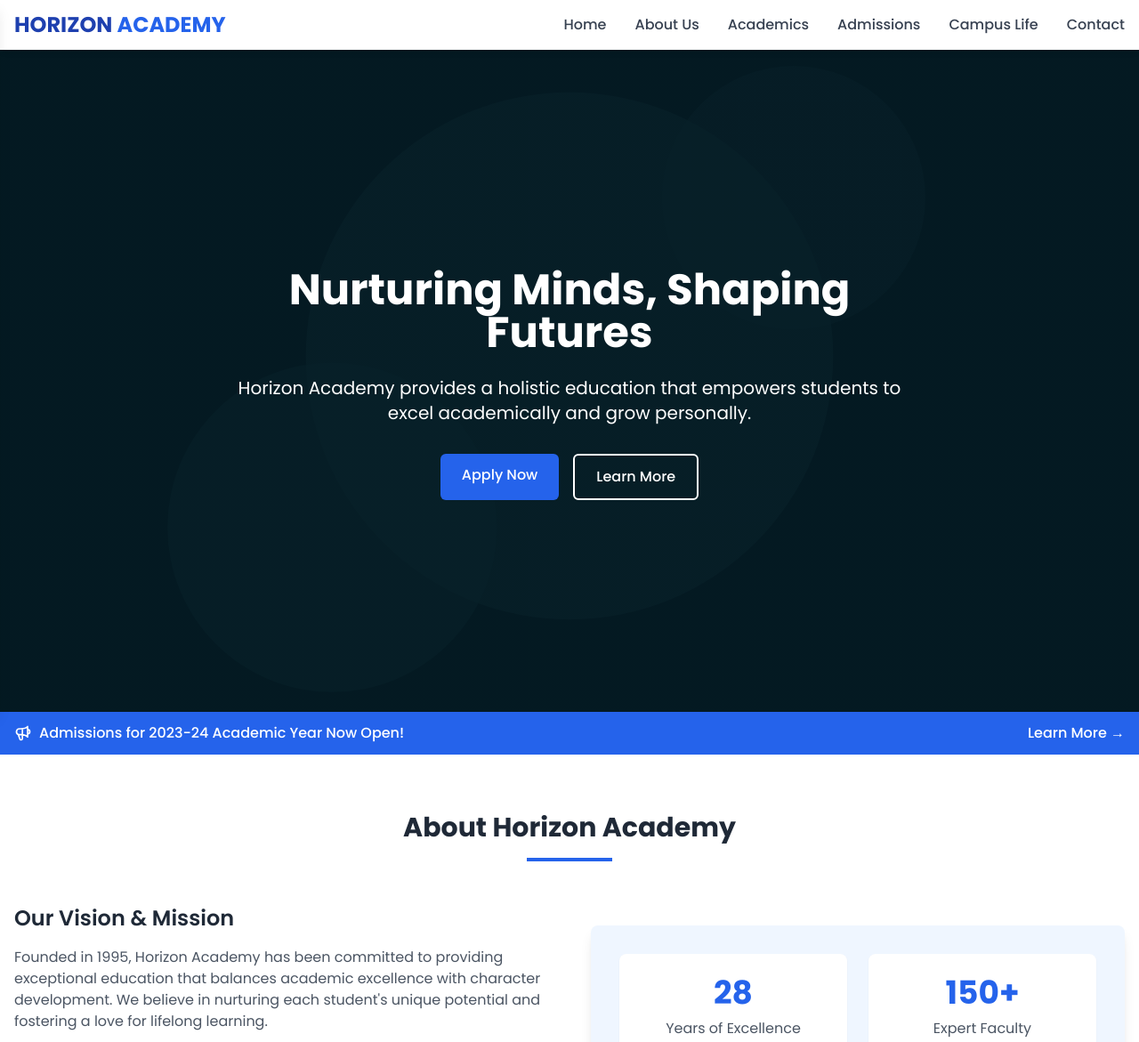
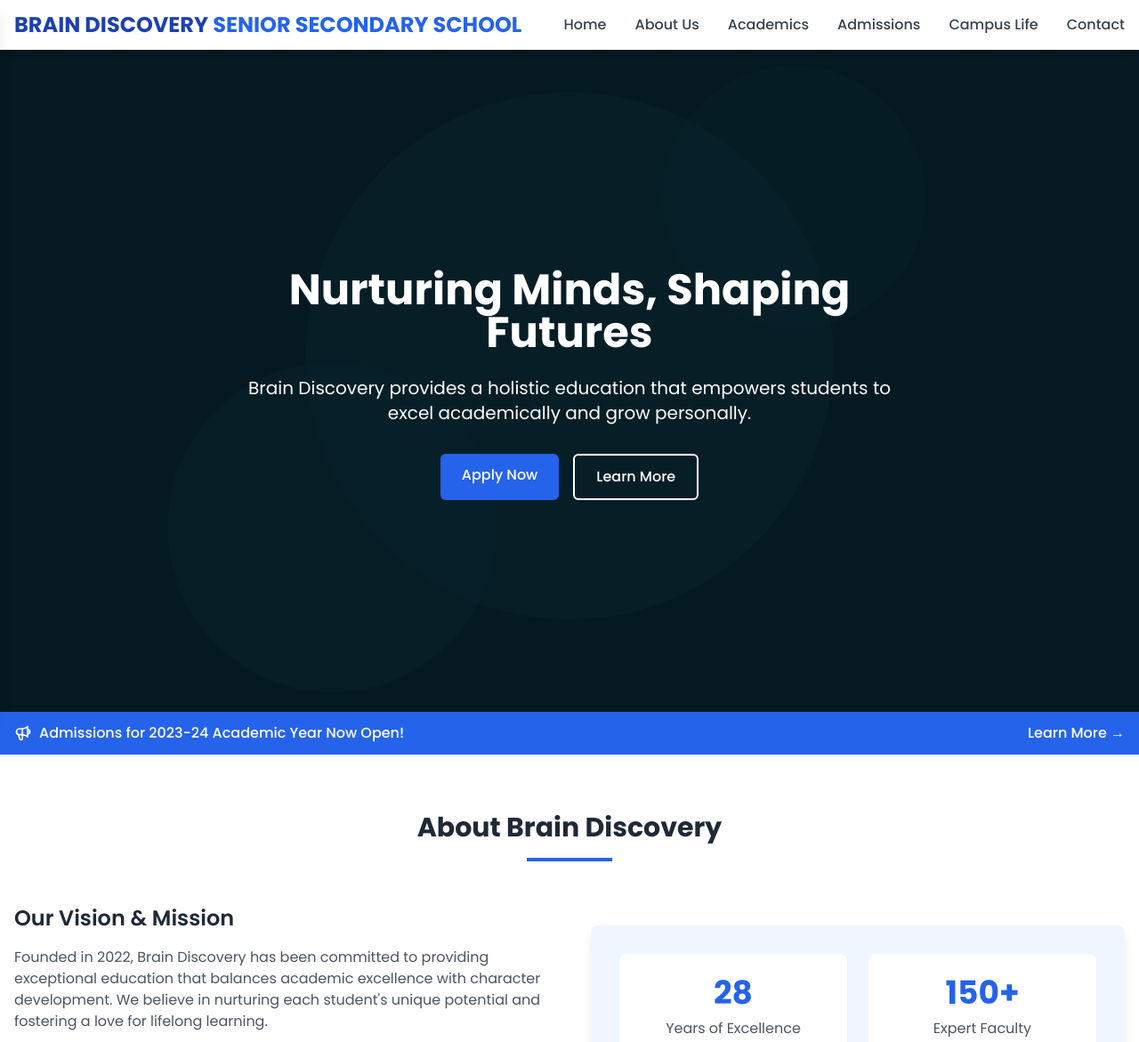
Before and after one commit to braindiscovery2023/school_repo, a plain HTML site: page index.html in a window 1280 px wide. Shown: the top 1171 px of the page at 89% size. Drawn offline with nearby package versions, Linux system fonts and the light colour scheme.

Commit message:
my change

```diff
--- a/index.html
+++ b/index.html
@@ -3,7 +3,7 @@
 <head>
     <meta charset="UTF-8">
     <meta name="viewport" content="width=device-width, initial-scale=1.0">
-    <title>Horizon Academy | Excellence in Education</title>
+    <title>Brain Discovery School</title>
     <script src="https://cdn.tailwindcss.com"></script>
     <link href="https://fonts.googleapis.com/css2?family=Poppins:wght@300;400;500;600;700&display=swap" rel="stylesheet">
     <style>
@@ -57,7 +57,7 @@
         <div class="container mx-auto px-4 py-3 flex justify-between items-center">
             <div class="flex items-center">
                 <div class="text-blue-600 font-bold text-2xl">
-                    <span class="text-blue-800">HORIZON</span> ACADEMY
+                    <span class="text-blue-800">BRAIN DISCOVERY </span> SENIOR SECONDARY SCHOOL
                 </div>
             </div>
 
@@ -84,7 +84,7 @@
             <div class="p-5 border-b border-gray-200">
                 <div class="flex items-center justify-between">
                     <div class="text-blue-600 font-bold text-xl">
-                        <span class="text-blue-800">HORIZON</span> ACADEMY
+                        <span class="text-blue-800">BRAIN DISCOVERY </span> SENIOR SECONDARY SCHOOL
                     </div>
                     <button id="close-menu" class="text-gray-700 focus:outline-none">
                         <svg xmlns="http://www.w3.org/2000/svg" class="h-6 w-6" fill="none" viewBox="0 0 24 24" stroke="currentColor">
@@ -109,7 +109,7 @@
                         <svg xmlns="http://www.w3.org/2000/svg" class="h-5 w-5 mr-2" fill="none" viewBox="0 0 24 24" stroke="currentColor">
                             <path stroke-linecap="round" stroke-linejoin="round" stroke-width="2" d="M3 8l7.89 5.26a2 2 0 002.22 0L21 8M5 19h14a2 2 0 002-2V7a2 2 0 00-2-2H5a2 2 0 00-2 2v10a2 2 0 002 2z" />
                         </svg>
-                        info@horizonacademy.edu
+                        braindiscoveryharora@gmail.com
                     </a>
                     <a href="#" class="text-blue-600 hover:text-blue-800 font-medium flex items-center">
                         <svg xmlns="http://www.w3.org/2000/svg" class="h-5 w-5 mr-2" fill="none" viewBox="0 0 24 24" stroke="currentColor">
@@ -130,7 +130,7 @@
         <div class="container mx-auto px-4 py-16">
             <div class="max-w-3xl mx-auto text-center text-white">
                 <h1 class="text-4xl md:text-5xl font-bold mb-6">Nurturing Minds, Shaping Futures</h1>
-                <p class="text-xl mb-8">Horizon Academy provides a holistic education that empowers students to excel academically and grow personally.</p>
+                <p class="text-xl mb-8">Brain Discovery provides a holistic education that empowers students to excel academically and grow personally.</p>
                 <div class="flex flex-col sm:flex-row justify-center gap-4">
                     <a href="#admissions" class="bg-blue-600 hover:bg-blue-700 text-white font-medium py-3 px-6 rounded-md transition duration-300 ease-in-out transform hover:scale-105">Apply Now</a>
                     <a href="#about" class="bg-transparent border-2 border-white text-white font-medium py-3 px-6 rounded-md hover:bg-white hover:text-blue-800 transition duration-300 ease-in-out transform hover:scale-105">Learn More</a>
@@ -158,14 +158,14 @@
     <section id="about" class="py-16 bg-white">
         <div class="container mx-auto px-4">
             <div class="text-center mb-12">
-                <h2 class="text-3xl font-bold text-gray-800 mb-4">About Horizon Academy</h2>
+                <h2 class="text-3xl font-bold text-gray-800 mb-4">About Brain Discovery</h2>
                 <div class="w-24 h-1 bg-blue-600 mx-auto"></div>
             </div>
 
             <div class="grid grid-cols-1 md:grid-cols-2 gap-12 items-center">
                 <div>
                     <h3 class="text-2xl font-semibold text-gray-800 mb-4">Our Vision & Mission</h3>
-                    <p class="text-gray-600 mb-6">Founded in 1995, Horizon Academy has been committed to providing exceptional education that balances academic excellence with character development. We believe in nurturing each student's unique potential and fostering a love for lifelong learning.</p>
+                    <p class="text-gray-600 mb-6">Founded in 2022, Brain Discovery has been committed to providing exceptional education that balances academic excellence with character development. We believe in nurturing each student's unique potential and fostering a love for lifelong learning.</p>
                     <p class="text-gray-600 mb-6">Our mission is to create a stimulating learning environment where students develop critical thinking skills, creativity, and a strong moral compass to become responsible global citizens.</p>
                     <div class="flex flex-wrap gap-4">
                         <div class="flex items-center">
@@ -439,7 +439,7 @@
             <div class="text-center mb-12">
                 <h2 class="text-3xl font-bold text-gray-800 mb-4">News & Events</h2>
                 <div class="w-24 h-1 bg-blue-600 mx-auto"></div>
-                <p class="mt-4 text-gray-600 max-w-2xl mx-auto">Stay updated with the latest happenings at Horizon Academy.</p>
+                <p class="mt-4 text-gray-600 max-w-2xl mx-auto">Stay updated with the latest happenings at Brain Discovery.</p>
             </div>
 
             <div class="grid grid-cols-1 md:grid-cols-3 gap-8">
@@ -472,7 +472,7 @@
                             </svg>
                             May 10, 2023
                         </div>
-                        <h3 class="text-xl font-semibold text-gray-800 mb-3">Horizon Academy Wins Regional Sports Championship</h3>
+                        <h3 class="text-xl font-semibold text-gray-800 mb-3">Brain Discovery Wins Regional Sports Championship</h3>
                         <p class="text-gray-600 mb-4">Our basketball team has brought home the regional championship trophy after an exciting final match against Westview High.</p>
                         <a href="#" class="text-blue-600 font-medium hover:text-blue-800 inline-flex items-center">
                             Read more
@@ -640,7 +640,7 @@
                             <svg xmlns="http://www.w3.org/2000/svg" class="h-5 w-5 text-blue-600 mr-2" fill="none" viewBox="0 0 24 24" stroke="currentColor">
                                 <path stroke-linecap="round" stroke-linejoin="round" stroke-width="2" d="M3 8l7.89 5.26a2 2 0 002.22 0L21 8M5 19h14a2 2 0 002-2V7a2 2 0 00-2-2H5a2 2 0 00-2 2v10a2 2 0 002 2z" />
                             </svg>
-                            <a href="mailto:admissions@horizonacademy.edu" class="text-blue-600 hover:underline">admissions@horizonacademy.edu</a>
+                            <a href="mailto:braindiscoveryharora@hotmail.com" class="text-blue-600 hover:underline">braindiscoveryharora@hotmail.com</a>
                         </div>
                     </div>
                 </div>
@@ -666,7 +666,7 @@
                         </svg>
                     </div>
                     <h3 class="text-xl font-semibold text-gray-800 mb-3">Address</h3>
-                    <p class="text-gray-600">123 Education Lane<br>Horizon City, CA 90210<br>United States</p>
+                    <p class="text-gray-600">Delhi – Dehradun Expy<br>near Community Health Centre<br>Harora, Saharanpur, Uttar Pradesh 247669</p>
                 </div>
 
                 <div class="bg-white rounded-lg shadow-md p-6">
@@ -686,7 +686,7 @@
                         </svg>
                     </div>
                     <h3 class="text-xl font-semibold text-gray-800 mb-3">Email</h3>
-                    <p class="text-gray-600">General Inquiries: info@horizonacademy.edu<br>Admissions: admissions@horizonacademy.edu<br>Support: support@horizonacademy.edu</p>
+                    <p class="text-gray-600">General Inquiries: braindiscoveryharora@hotmail.com<br>Admissions: braindiscoveryharora@hotmail.com<br>Support: braindiscoveryharora@hotmail.com</p>
                 </div>
             </div>
 
@@ -737,7 +737,7 @@
         <div class="container mx-auto px-4">
             <div class="grid grid-cols-1 md:grid-cols-2 lg:grid-cols-4 gap-8 mb-8">
                 <div>
-                    <h3 class="text-xl font-semibold mb-4">Horizon Academy</h3>
+                    <h3 class="text-xl font-semibold mb-4">Brain Discovery</h3>
                     <p class="text-gray-400 mb-4">Nurturing minds, shaping futures through excellence in education since 1995.</p>
                     <div class="flex space-x-4">
                         <a href="#" class="text-gray-400 hover:text-white transition-colors duration-300">
@@ -795,7 +795,8 @@
                                 <path stroke-linecap="round" stroke-linejoin="round" stroke-width="2" d="M17.657 16.657L13.414 20.9a1.998 1.998 0 01-2.827 0l-4.244-4.243a8 8 0 1111.314 0z" />
                                 <path stroke-linecap="round" stroke-linejoin="round" stroke-width="2" d="M15 11a3 3 0 11-6 0 3 3 0 016 0z" />
                             </svg>
-                            <span class="text-gray-400">123 Education Lane<br>Horizon City, CA 90210</span>
+                            <span class="text-gray-400">Delhi – Dehradun Expy, near Community Health Centre<br>Harora, Saharanpur, UP</span>
+
                         </li>
                         <li class="flex items-start">
                             <svg xmlns="http://www.w3.org/2000/svg" class="h-5 w-5 text-gray-400 mr-2 mt-1" fill="none" viewBox="0 0 24 24" stroke="currentColor">
@@ -807,7 +808,7 @@
                             <svg xmlns="http://www.w3.org/2000/svg" class="h-5 w-5 text-gray-400 mr-2 mt-1" fill="none" viewBox="0 0 24 24" stroke="currentColor">
                                 <path stroke-linecap="round" stroke-linejoin="round" stroke-width="2" d="M3 8l7.89 5.26a2 2 0 002.22 0L21 8M5 19h14a2 2 0 002-2V7a2 2 0 00-2-2H5a2 2 0 00-2 2v10a2 2 0 002 2z" />
                             </svg>
-                            <span class="text-gray-400">info@horizonacademy.edu</span>
+                            <span class="text-gray-400">braindiscoveryharora@hotmail.com</span>
                         </li>
                     </ul>
                 </div>
@@ -815,7 +816,7 @@
 
             <div class="border-t border-gray-700 pt-6">
                 <div class="flex flex-col md:flex-row justify-between items-center">
-                    <p class="text-gray-400 text-sm mb-4 md:mb-0">&copy; 2023 Horizon Academy. All rights reserved.</p>
+                    <p class="text-gray-400 text-sm mb-4 md:mb-0">&copy; 2023 Brain Discovery Senior Secondary School. All rights reserved.</p>
                     <div class="flex space-x-6">
                         <a href="#" class="text-gray-400 hover:text-white text-sm transition-colors duration-300">Privacy Policy</a>
                         <a href="#" class="text-gray-400 hover:text-white text-sm transition-colors duration-300">Terms of Service</a>
```
